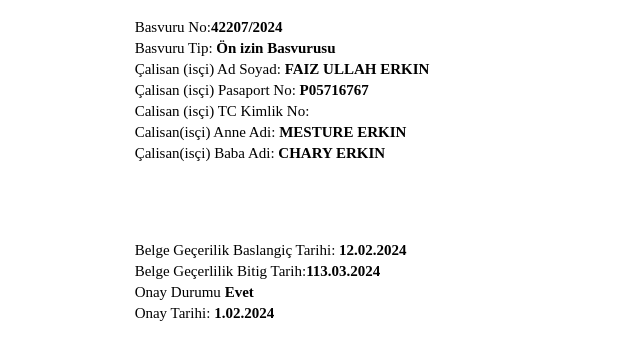
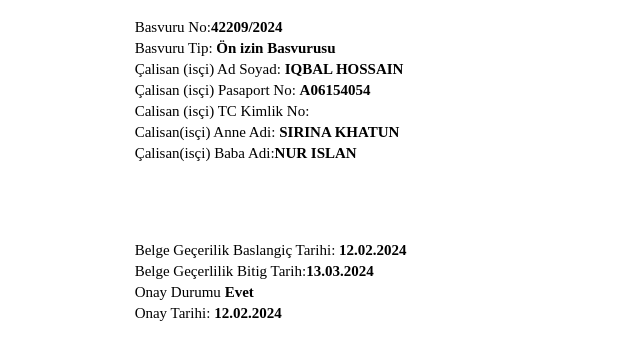
Before and after one commit to abrahamishmel/-online.csgb.gov-cv.tr, a plain HTML site: page index.html in a window 1280 px wide. Shown: the part 481-825 px from the top of the page, without its empty margins (202-842 px from the left). Drawn offline with Linux system fonts and the light colour scheme.

Commit message:
Update index.html

```diff
--- a/index.html
+++ b/index.html
@@ -25,13 +25,13 @@
     <h1 class="heading">Bilgiler</h1>
 
     <p class="paragraph" >
-        Basvuru No:<span class="bold-text">42207/2024</span> <br>
+        Basvuru No:<span class="bold-text">42209/2024</span> <br>
         Basvuru Tip: <span class="bold-text">Ön izin Basvurusu</span> <br>
-        Çalisan (isçi) Ad Soyad: <span class="bold-text">FAIZ ULLAH ERKIN</span> <br>
-        Çalisan (isçi) Pasaport No: <span class="bold-text">P05716767</span> <br>
+        Çalisan (isçi) Ad Soyad: <span class="bold-text">IQBAL HOSSAIN</span> <br>
+        Çalisan (isçi) Pasaport No: <span class="bold-text">A06154054</span> <br>
         Calisan (isçi) TC Kimlik No: <br>
-        Calisan(isçi) Anne Adi: <span class="bold-text">MESTURE ERKIN</span> <br>
-        Çalisan(isçi) Baba Adi:<span class="bold-text"> CHARY ERKIN</span> <br>
+        Calisan(isçi) Anne Adi: <span class="bold-text">SIRINA KHATUN</span> <br>
+        Çalisan(isçi) Baba Adi:<span class="bold-text">NUR ISLAN</span> <br>
 
             </p>
             <br>
@@ -39,9 +39,9 @@
 
     <p class="paragraph">
 Belge Geçerilik Baslangiç Tarihi: <span class="bold-text">12.02.2024</span> <br>
-Belge Geçerlilik Bitig Tarih:<span class="bold-text">113.03.2024</span> <br>
+Belge Geçerlilik Bitig Tarih:<span class="bold-text">13.03.2024</span> <br>
 Onay Durumu<span class="bold-text"> Evet</span> <br>
-Onay Tarihi:  <span class="bold-text">1.02.2024 </span>
+Onay Tarihi:  <span class="bold-text">12.02.2024 </span>
     </p>
 
   </div>
```
